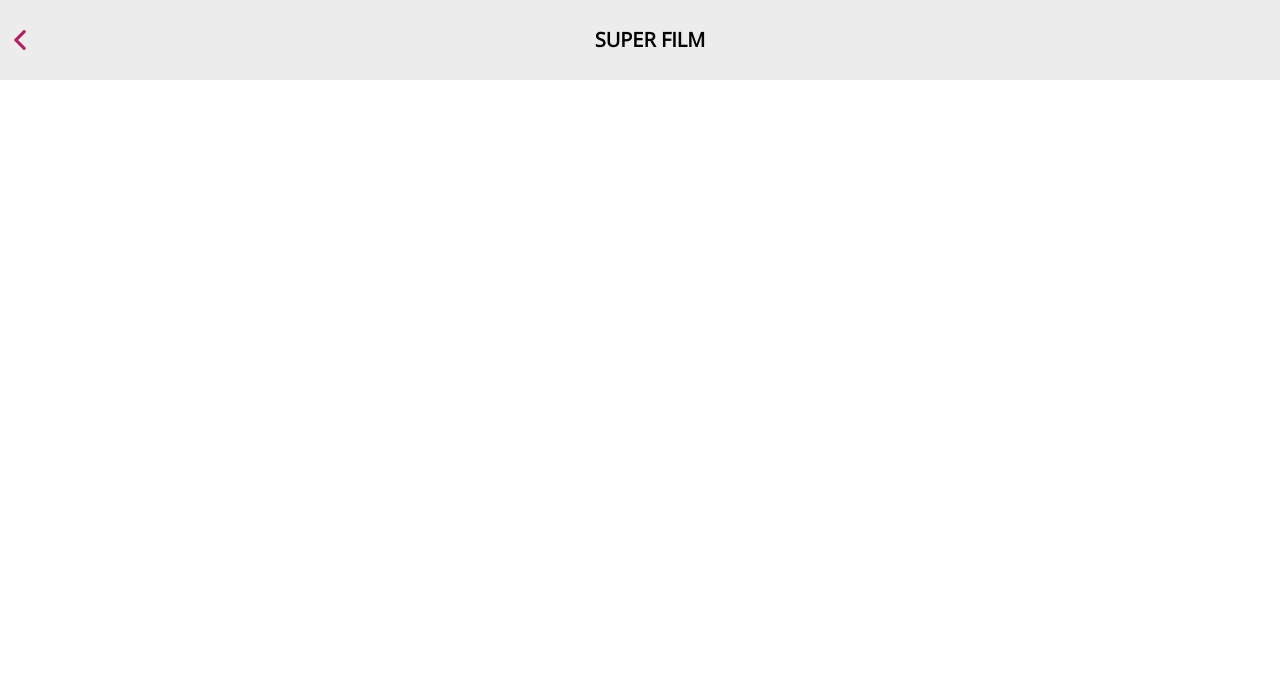
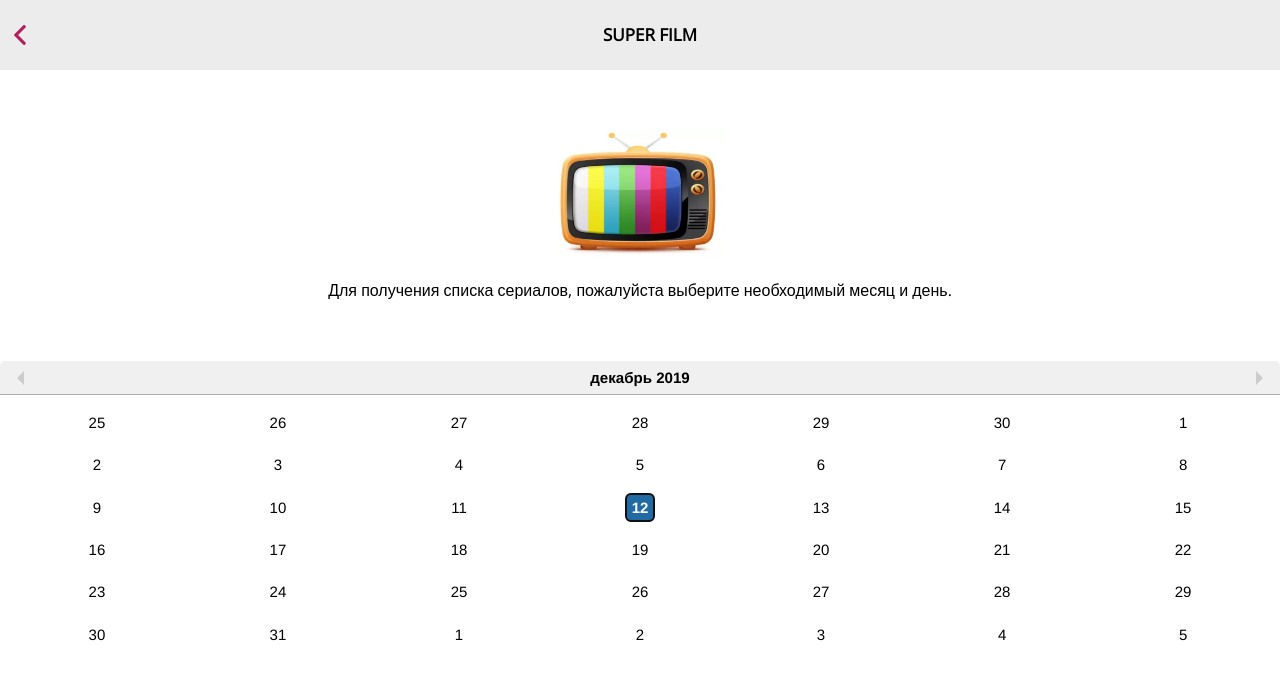
Before and after one commit to filippD/TvSchedule, a React (Create React App) app: page / in a window 1280 px wide. Shown: the top 680 px of the page. Built offline with nearby package versions, Linux system fonts and the light colour scheme.

Commit message:
homepage

```diff
--- a/src/components/App/App.js
+++ b/src/components/App/App.js
@@ -3,11 +3,13 @@ import React from 'react';
 import './App.scss';
 
 import Header from '../header/header.component.jsx'
+import Home from '../home/home.component.jsx'
 
 function App() {
   return (
     <div className="App">
     	<Header />
+    	<Home />
     </div>
   );
 }
--- /dev/null
+++ b/src/components/calendar/calendar.component.jsx
@@ -0,0 +1,26 @@
+import React from "react";
+
+import './calendar.styles.scss';
+
+import DatePicker from "react-datepicker";
+import { registerLocale } from  "react-datepicker";
+import ru from 'date-fns/locale/ru';
+
+import "react-datepicker/dist/react-datepicker.css";
+
+const Calendar = () => {
+
+    registerLocale('ru', ru)
+
+    return (
+       <DatePicker
+       		className='calendar'
+    			selected={new Date()}
+    			onChange={date => console.log(date)}
+    			inline
+    			locale="ru"
+    	/>
+    );
+};
+
+export default Calendar;
--- /dev/null
+++ b/src/components/calendar/calendar.styles.scss
@@ -0,0 +1,25 @@
+.react-datepicker {
+	border: none !important;
+}
+
+.react-datepicker, .react-datepicker__month-container {
+	width: 100%;
+}
+
+.react-datepicker__header {
+	height: 25px;
+}
+
+.react-datepicker__day-names {
+	display: none;
+}
+
+.react-datepicker__week {
+	display: flex;
+	justify-content: space-around;
+	padding: 5px 0;
+}
+
+.react-datepicker__day {
+	font-size: 15px;
+}
--- a/src/components/header/header.styles.scss
+++ b/src/components/header/header.styles.scss
@@ -1,8 +1,9 @@
 $icon-width: 20px;
-$header-height: 80px;
+$header-height: 70px;
 
 .header {
 	height: $header-height;
+	width: 100%;
 	background: #ececec;
 
 	.back-icon {
@@ -13,7 +14,7 @@ $header-height: 80px;
 	}
 
 	.logo {
-		font-size: 20px;
+		font-size: 17px;
 		margin: 0 $icon-width 0 0;
 		vertical-align: middle;
 		line-height: $header-height;
--- /dev/null
+++ b/src/components/home/home.component.jsx
@@ -0,0 +1,20 @@
+import React from 'react';
+
+import './home.styles.scss';
+
+import Calendar from '../calendar/calendar.component';
+import { ReactComponent as TVIcon } from '../../assets/icons/tv.svg';
+
+const Home = () => (
+	<div className='home' >
+		<div className='main-home-div'>
+			<TVIcon className='tv-icon' />
+			<p className='info-text'>Для получения списка сериалов, пожалуйста выберите необходимый месяц и день.</p>
+		</div>
+		<div className='calendar'>
+			<Calendar />
+		</div>
+	</div>
+);
+
+export default Home;
--- /dev/null
+++ b/src/components/home/home.styles.scss
@@ -0,0 +1,22 @@
+.home {
+
+	.main-home-div {
+		margin: 60px auto;
+		width: 70%;
+
+		.tv-icon {
+			width: 170px;
+			height: auto;
+		}
+
+		.info-text {
+			font-size: 16px;
+		}
+	}
+
+	.calendar {
+			position: relative;
+			bottom: 0;
+			width: 100%;
+		}
+}
```
Also changed, not shown: src/assets/icons/tv.svg (added).
